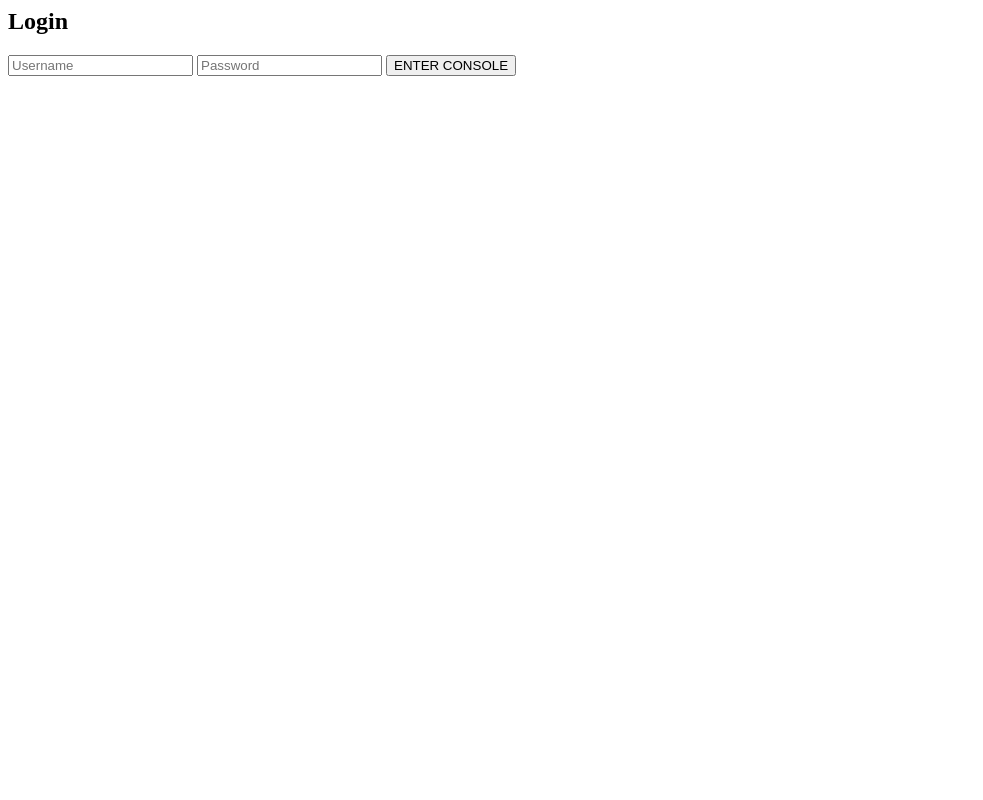
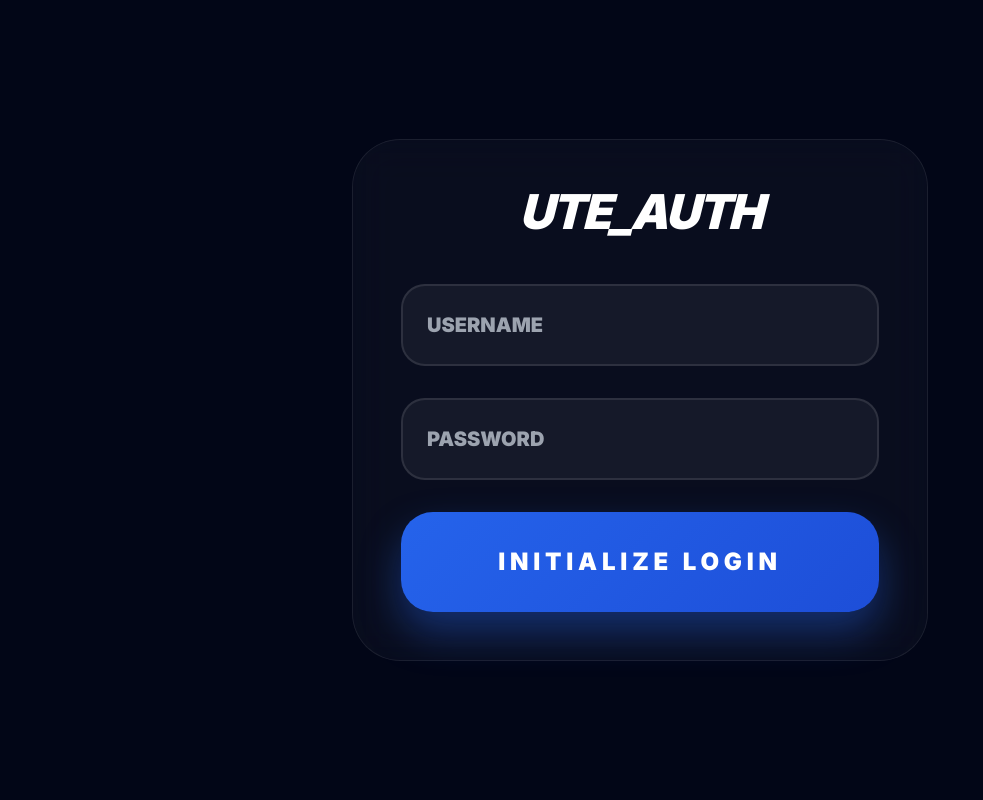
Before and after one commit to reubenwaithaka839-crypto/ute-web, a Flask app: page /login in a window 1280 px wide. Shown: the whole page, without its empty margins (0-983 px from the left). Run offline with Flask 3, Linux system fonts and the light colour scheme; some libraries are stand-ins or nearby versions.

Commit message:
Redesign login page with new styles and layout

```diff
--- a/templates/login.html
+++ b/templates/login.html
@@ -1,8 +1,29 @@
-<body class="bg-[#020617] flex items-center justify-center min-h-screen text-slate-300">
-    <form action="/login" method="POST" class="w-full max-w-sm glass p-10 rounded-[2.5rem]">
-        <h2 class="text-2xl font-black mb-6 text-white uppercase italic">Login</h2>
-        <input name="username" placeholder="Username" class="w-full bg-white/5 p-4 rounded-xl mb-4">
-        <input name="password" type="password" placeholder="Password" class="w-full bg-white/5 p-4 rounded-xl mb-6">
-        <button class="w-full bg-blue-600 p-4 rounded-xl font-black">ENTER CONSOLE</button>
-    </form>
+<!DOCTYPE html>
+<html lang="en">
+<head>
+    <script src="https://cdn.tailwindcss.com"></script>
+    <style>
+        @import url('https://fonts.googleapis.com/css2?family=Inter:wght@900&display=swap');
+        body { font-family: 'Inter', sans-serif; background: #020617; }
+        .glass-card { background: rgba(255, 255, 255, 0.03); backdrop-filter: blur(20px); border: 1px solid rgba(255, 255, 255, 0.08); border-radius: 3rem; }
+        .supermax-input { background: rgba(255,255,255,0.05); border: 2px solid rgba(255,255,255,0.1); border-radius: 1.5rem; padding: 1.5rem; color: white; width: 100%; font-size: 1.25rem; font-weight: 900; outline: none; transition: 0.3s; }
+        .supermax-input:focus { border-color: #2563eb; background: rgba(255,255,255,0.08); }
+        .btn-supermax { background: linear-gradient(135deg, #2563eb 0%, #1d4ed8 100%); color: white; width: 100%; padding: 2rem; border-radius: 2rem; font-size: 1.5rem; font-weight: 900; text-transform: uppercase; letter-spacing: 0.2em; border: none; cursor: pointer; box-shadow: 0 20px 40px rgba(37, 99, 235, 0.4); transition: 0.3s; }
+        .btn-supermax:hover { transform: translateY(-5px); box-shadow: 0 30px 60px rgba(37, 99, 235, 0.6); filter: brightness(1.1); }
+    </style>
+</head>
+<body class="flex items-center justify-center min-h-screen p-6">
+    <div class="glass-card p-12 w-full max-w-xl">
+        <h1 class="text-5xl font-black text-white italic text-center mb-12 tracking-tighter">UTE_AUTH</h1>
+        <form action="/login" method="POST" class="space-y-8">
+            <div>
+                <input type="text" name="username" placeholder="USERNAME" class="supermax-input">
+            </div>
+            <div>
+                <input type="password" name="password" placeholder="PASSWORD" class="supermax-input">
+            </div>
+            <button class="btn-supermax">INITIALIZE LOGIN</button>
+        </form>
+    </div>
 </body>
+</html>
```
